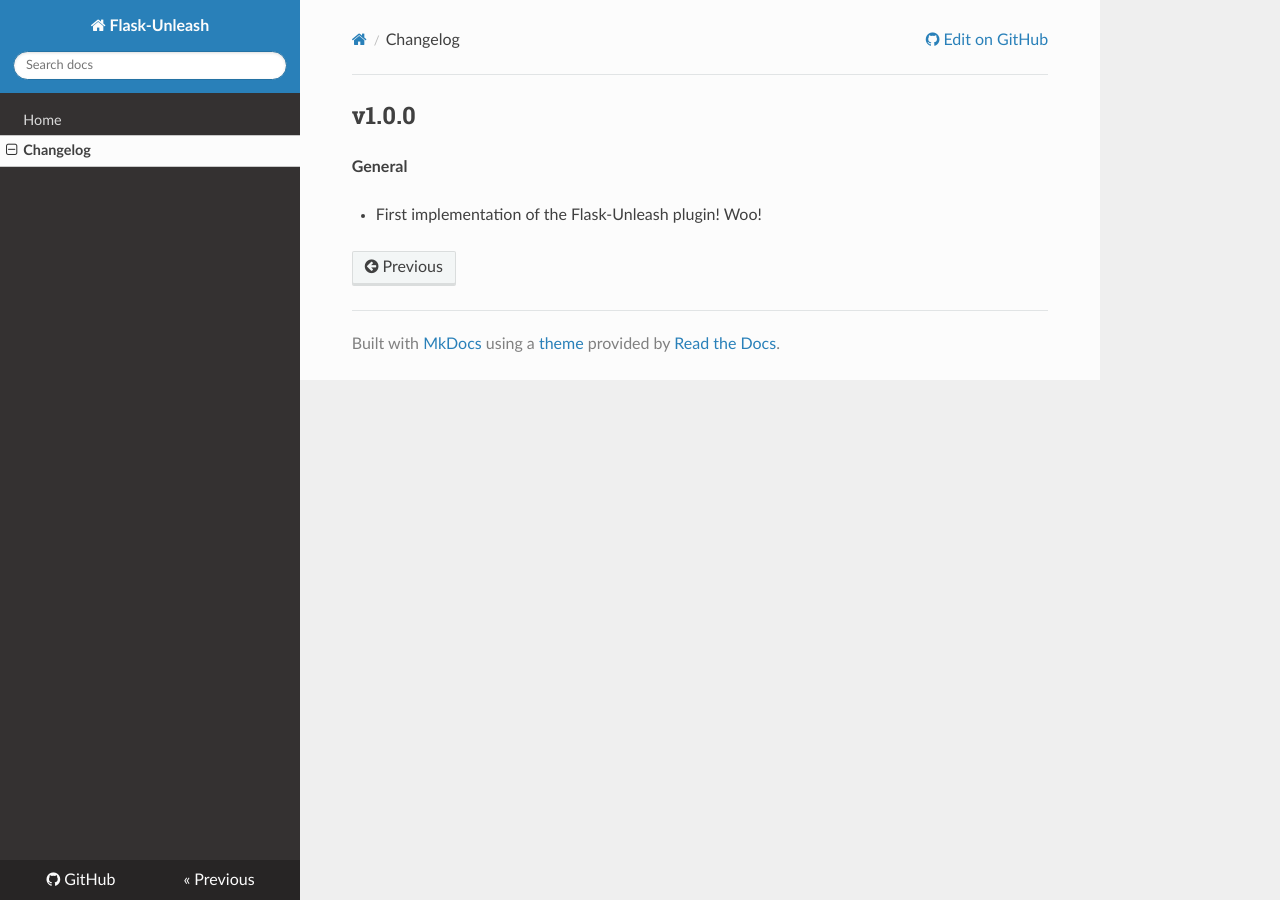
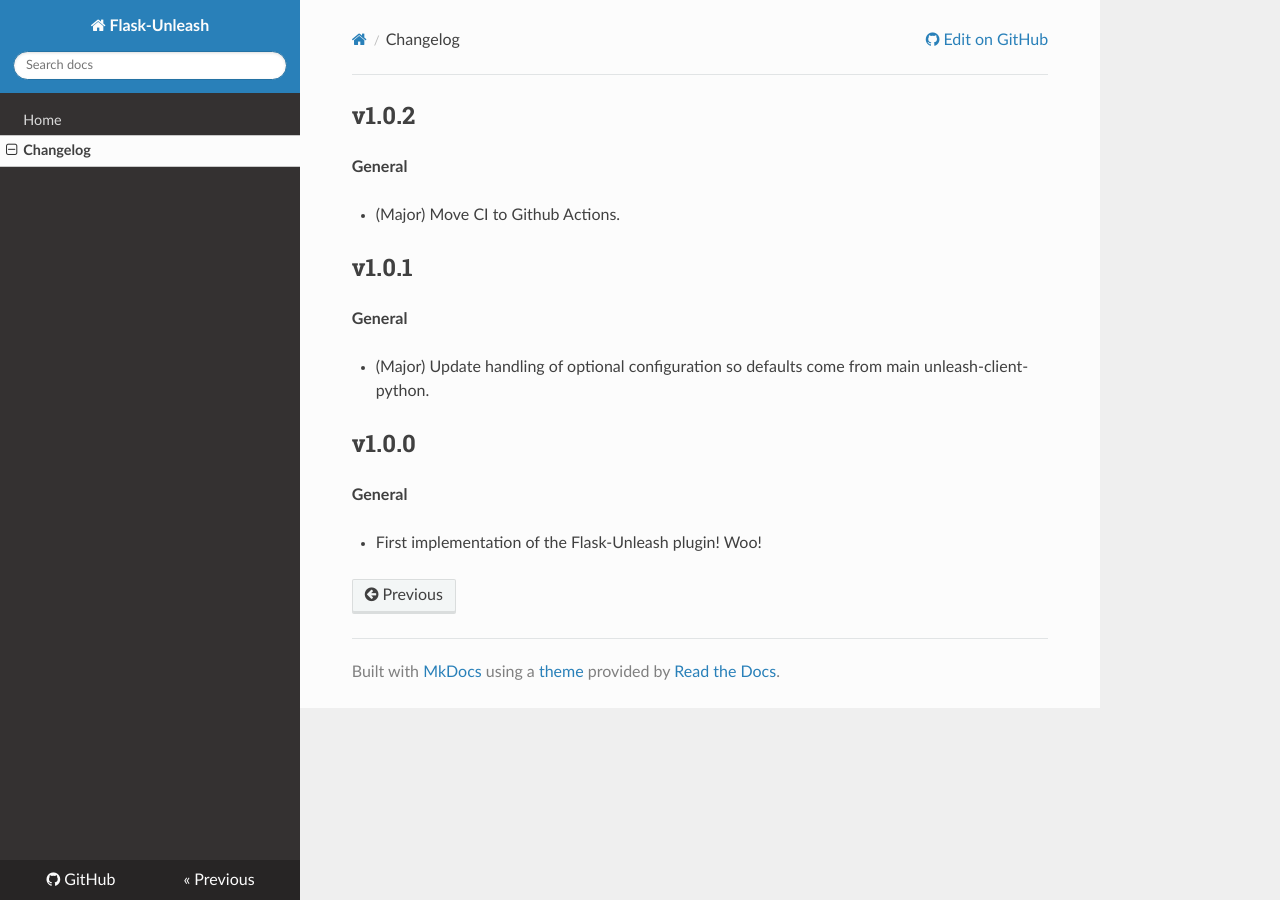
Before and after one commit to Unleash/Flask-Unleash, an MkDocs documentation site: the page built from docs/changelog.md, in a window 1280 px wide. Built offline with MkDocs 1.6.1, drawn with Linux system fonts in a browser that asks for light colours; nearby versions of some CDN libraries.

Commit message:
Update changelog.

```diff
--- a/docs/changelog.md
+++ b/docs/changelog.md
@@ -1,3 +1,15 @@
+## v1.0.2
+
+**General**
+
+* (Major) Move CI to Github Actions.
+
+## v1.0.1
+
+**General**
+
+* (Major) Update handling of optional configuration so defaults come from main unleash-client-python.
+
 ## v1.0.0
 
 **General**
```
